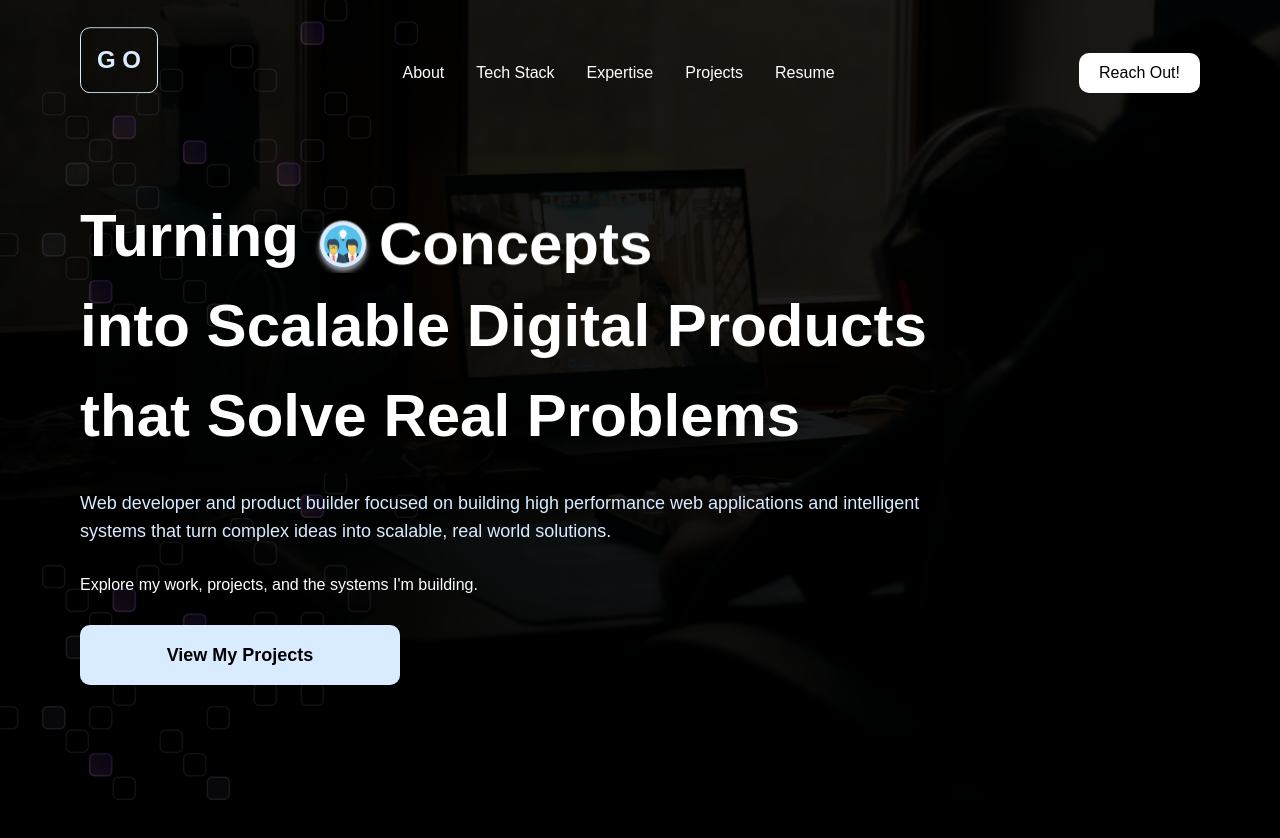
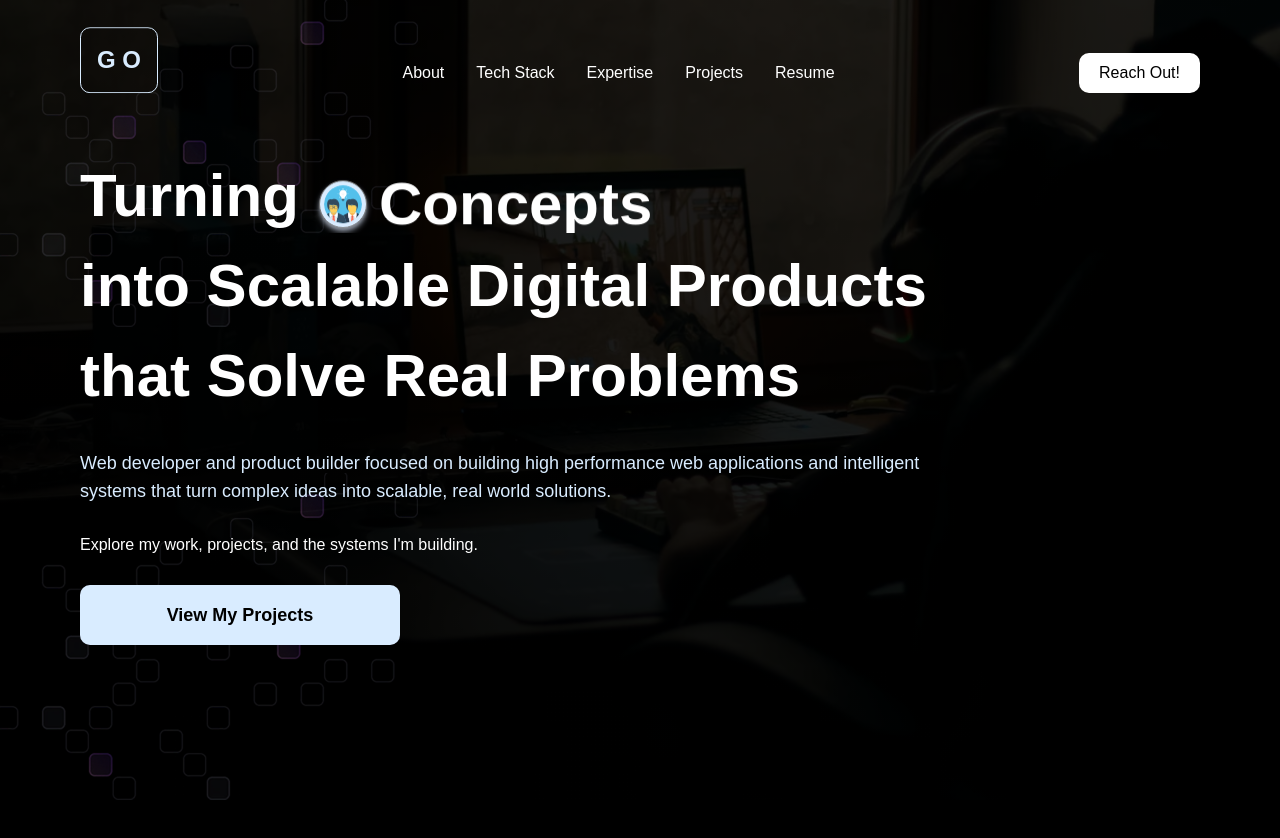
Before and after one commit to Jojoarm/Portfolio, a React (Vite) app: page / in a window 1280 px wide. Shown: the top 838 px of the page. Built offline with nearby package versions, Linux system fonts and the light colour scheme; a web font is replaced by a local one.

Commit message:
update home section

```diff
--- a/src/sections/Home.tsx
+++ b/src/sections/Home.tsx
@@ -94,7 +94,7 @@ const Home = () => {
       <BgImage top="0" left="0" />
       <BgImage bottom="0" left="0" />
 
-      <div className="mt-10 md:mt-15 xl:mt-20 h-full flex xl:items-center items-start justify-center w-full text-white">
+      <div className="h-full flex xl:items-center items-start justify-center w-full text-white">
         <div className="flex flex-col justify-center w-full md:px-20 px-5">
           <div className="flex flex-col gap-7">
             <div className="text-container flex flex-col justify-center w-full max-w-4xl text-[34px] md:text-[50px] lg:text-[60px] font-semibold relative z-10 pointer-events-none">
```
